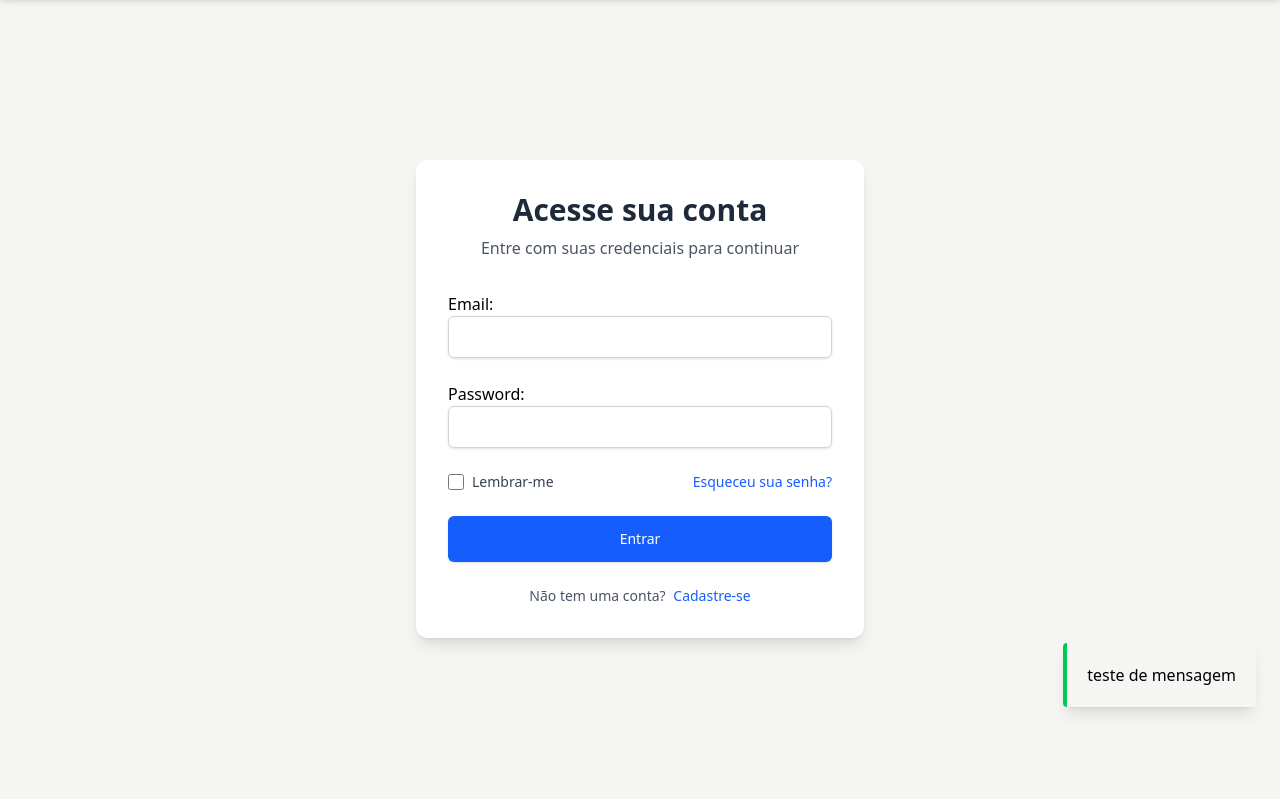
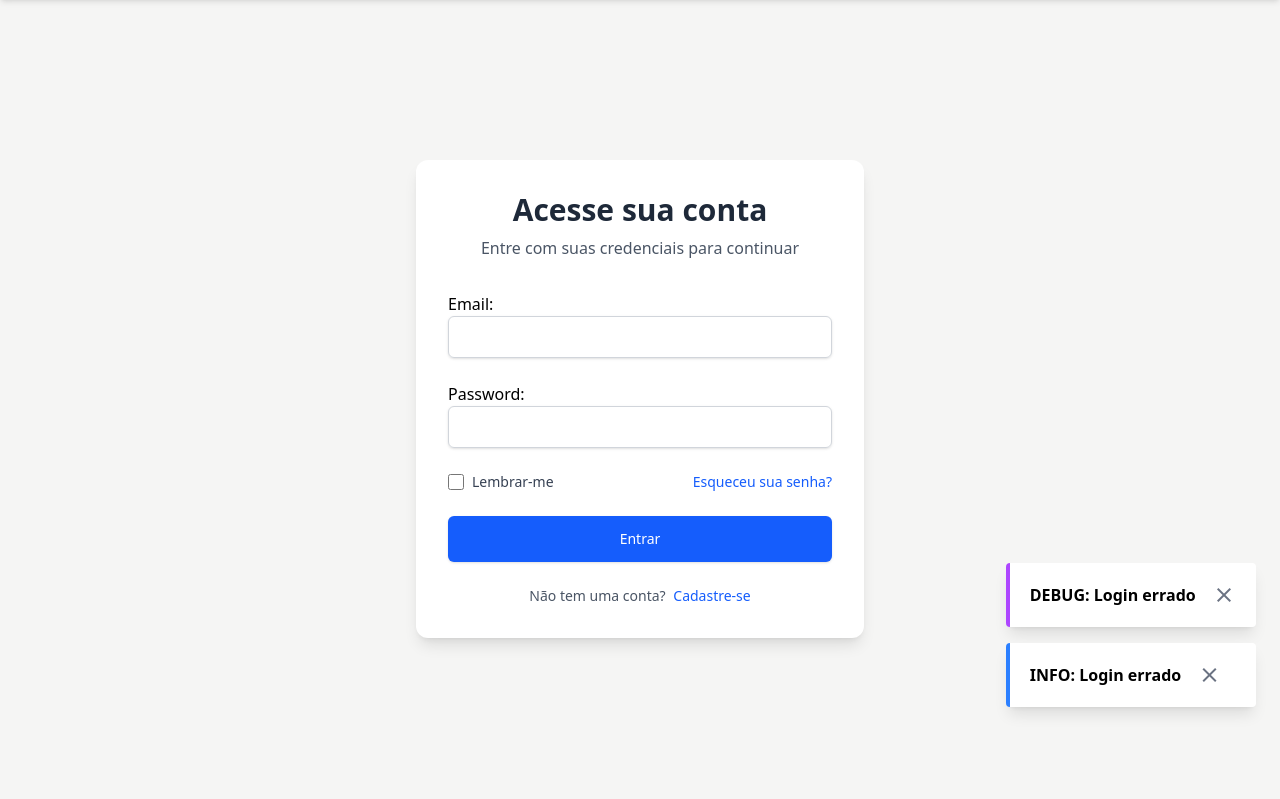
Before and after one commit to VitorMours/VBlog, a Django app: a page that uses blog/templates/partials/_message.html in a window 1280 px wide. Shown: the part 69-868 px from the top of the page. Run offline with Django 5.2, Linux system fonts and the light colour scheme; some libraries are stand-ins or nearby versions.

Commit message:
Creating the message service, and the message trigger

```diff
--- a/blog/services/message_service.py
+++ b/blog/services/message_service.py
@@ -1,4 +1,5 @@
 from django.contrib import messages
+from django.http import request
 from django.contrib.messages import constants
 import enum
 
@@ -20,9 +21,10 @@ class MessageService:
     """
 
     @classmethod
-    def create_message(cls, message: str, level: MessageImportanceLevel=MessageImportanceLevel.INFO) -> None:
+    def create_message(cls, request: request, message: str, level: MessageImportanceLevel=MessageImportanceLevel.INFO) -> None:
         """
         Method focused in to send the message for the user, and to provide some
         type of visual feedback to the user about the actionthat it's done. This
         function actually craete the message and
         """
+        messages.add_message(request, level.value, message)
--- a/blog/templates/partials/_message.html
+++ b/blog/templates/partials/_message.html
@@ -1,5 +1,47 @@
-<div
-  class="fixed right-6 bottom-6 p-5 bg-white-100 border-l-4 border-green-500 shadow-lg rounded-sm"
->
-  teste de mensagem
-</div>
+{% if messages %}
+  <div class="fixed right-6 bottom-6 flex flex-col gap-4 z-50">
+    {% for message in messages %}
+
+      {% if "success" in message.tags %}
+        <div class="flex items-center gap-4 p-5
+                    bg-white border-l-4 border-green-500
+                    shadow-lg rounded-sm">
+
+      {% elif "debug" in message.tags %}
+        <div class="flex items-center gap-4 p-5
+                    bg-white border-l-4 border-purple-500
+                    shadow-lg rounded-sm">
+
+      {% elif "info" in message.tags %}
+        <div class="flex items-center gap-4 p-5
+                    bg-white border-l-4 border-blue-500
+                    shadow-lg rounded-sm">
+
+
+      {% elif "error" in message.tags %}
+        <div class="flex items-center gap-4 p-5
+                    bg-white border-l-4 border-red-500
+                    shadow-lg rounded-sm">
+
+      {% elif "warning" in message.tags %}
+        <div class="flex items-center gap-4 p-5
+                    bg-white border-l-4 border-yellow-500
+                    shadow-lg rounded-sm">
+      {% endif %}
+
+          <span class="text-black font-bold">
+            {{ message.tags|upper }}: {{ message }}
+          </span>
+
+          <button
+            onclick="this.parentElement.remove()"
+            class="material-symbols-outlined cursor-pointer
+                   text-gray-500 hover:text-gray-800"
+          >
+            close
+          </button>
+        </div>
+
+    {% endfor %}
+  </div>
+{% endif %}
--- a/blog/templates/recents.html
+++ b/blog/templates/recents.html
@@ -10,7 +10,7 @@
       {% for post in posts %}
       <a href="#" class="list-group-item list-group-item-action mb-3 card ">
         <div
-          class="bg-white shadow-sm border border-gray-200 p-5 flex w-full justify-between hover:bg-gray-100 transition duration-300 easy-in-out mb-3"
+          class="bg-white border border-gray-200 p-5 flex w-full justify-between hover:bg-gray-100 transition duration-300 easy-in-out mb-3"
         >
             <div class="d-flex">
                 <h5 class="mb-1 font-bold leading">{{ post.title }}</h5>
--- a/blog/templates/relevants.html
+++ b/blog/templates/relevants.html
@@ -10,7 +10,7 @@
       {% for post in posts %}
       <a href="#" class="list-group-item list-group-item-action mb-3 card ">
         <div
-          class="bg-white shadow-sm border border-gray-200 p-5 flex w-full justify-between hover:bg-gray-100 transition duration-300 easy-in-out mb-3"
+          class="bg-white border border-gray-200 p-5 flex w-full justify-between hover:bg-gray-100 transition duration-300 easy-in-out mb-3"
         >
             <div class="d-flex">
                 <h5 class="mb-1 font-bold leading">{{ post.title }}</h5>
--- a/blog/views.py
+++ b/blog/views.py
@@ -7,6 +7,8 @@ from blog.forms import LoginForm, SigninForm
 from django.contrib import messages
 from django.contrib.auth.decorators import login_required, permission_required
 from blog.models import Post
+from blog.services.message_service import MessageService
+from blog.services.message_service import MessageImportanceLevel
 
 User = get_user_model()
 
@@ -26,6 +28,8 @@ def login(request):
 
     if request.method == "GET":
         form = LoginForm()
+        MessageService.create_message(request, "Login errado", MessageImportanceLevel.DEBUG)
+        MessageService.create_message(request, "Login errado", MessageImportanceLevel.INFO)
         return render(request, 'login.html', { "form" : form })
 
     elif request.method == "POST":
```
Also changed, not shown: blog/tests/unit/services/test_message_service.py (+5 -0 lines), project/settings.py (+7 -2 lines).
